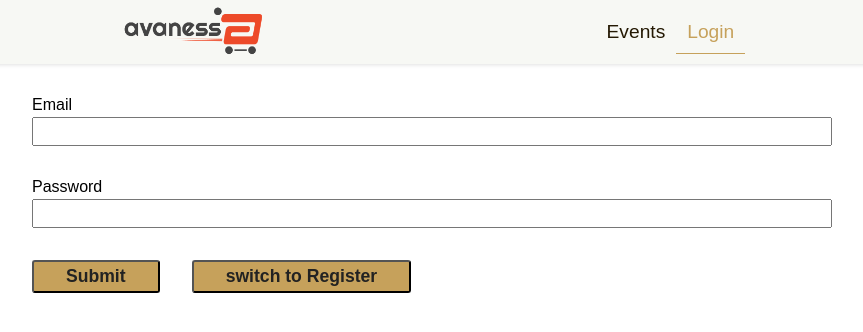
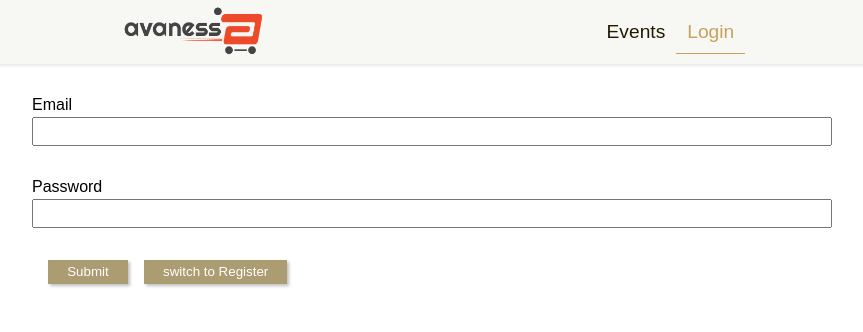
Before and after one commit to RedJanvier/graphql-fullstack-learn, a React (Create React App) app in the folder frontend/: page /auth in a window 1280 px wide. Shown: the top 332 px of the page, without its empty margins (208-1071 px from the left). Built offline with nearby package versions, Linux system fonts and the light colour scheme.

Commit message:
Added Create Event modal

```diff
--- a/frontend/src/App.css
+++ b/frontend/src/App.css
@@ -22,3 +22,18 @@ ul {
   width: 100%;
   max-width: 800px;
 }
+.btn {
+  background: rgb(172, 156, 113);
+  outline: none;
+  border: none;
+  padding: 0.3rem 1.2rem;
+  margin-left: 1rem;
+  box-shadow: 2px 2px 3px rgba(0, 0, 0, 0.25);
+  color: white;
+  transition: all ease 0.2s;
+}
+.btn:hover,
+.btn:active {
+  background: rgb(185, 163, 101);
+  box-shadow: 3px 3px 3px rgba(0, 0, 0, 0.3);
+}
--- a/frontend/src/App.js
+++ b/frontend/src/App.js
@@ -20,7 +20,7 @@ function App() {
       <Router>
         <>
           <NavBar />
-
+          <main className="page">
             <Switch>
               {!token && <Redirect from="/" to="/auth" exact />}
               {!token && <Redirect from="/bookings" to="/auth" exact />}
@@ -30,6 +30,7 @@ function App() {
               <Route path="/events" component={Events} />
               <Route path="/bookings" component={Bookings} />
             </Switch>
+          </main>
         </>
       </Router>
     </div>
--- /dev/null
+++ b/frontend/src/components/Backdrop/Backdrop.css
@@ -0,0 +1,9 @@
+.backdrop {
+  position: fixed;
+  width: 100vw;
+  height: 100vh;
+  top: 0;
+  left: 0;
+  background: rgba(0, 0, 0, 0.75);
+  z-index: 2;
+}
--- /dev/null
+++ b/frontend/src/components/Backdrop/Backdrop.js
@@ -0,0 +1,7 @@
+import React from 'react';
+
+import './Backdrop.css';
+
+const Backdrop = () => <div className="backdrop"></div>;
+
+export default Backdrop;
--- /dev/null
+++ b/frontend/src/components/Modal/Modal.css
@@ -0,0 +1,27 @@
+.modal {
+  position: relative;
+  width: 90%;
+  max-width: 30rem;
+  background: #fff;
+  z-index: 4;
+  display: flex;
+  flex-direction: column;
+  top: 50%;
+  left: 50%;
+  transform: translate(-50%);
+  box-shadow: 2px 1px 4px rgba(0, 0, 0, 0.85);
+}
+
+.modal__header {
+  padding: 1.4rem;
+  background: rgb(172, 156, 113);
+  color: #fff;
+  margin-bottom: 1rem;
+}
+
+.modal__actions {
+  display: flex;
+  justify-content: flex-end;
+  padding: 0.7rem;
+  background: rgb(248, 248, 248);
+}
--- /dev/null
+++ b/frontend/src/components/Modal/Modal.js
@@ -0,0 +1,28 @@
+import React from 'react';
+
+import './Modal.css';
+
+const Modal = (props) => {
+  return (
+    <div className="modal">
+      <div className="modal__header">
+        <h3>Create an event</h3>
+      </div>
+      <div className="modal__content">Create an event here...</div>
+      <div className="modal__actions">
+        {props.canCancel && (
+          <button className="modal__cancel btn" onClick={props.onCancel}>
+            Cancel
+          </button>
+        )}
+        {props.canConfirm && (
+          <button className="modal__confirm btn" onClick={props.onConfirm}>
+            Confirm
+          </button>
+        )}
+      </div>
+    </div>
+  );
+};
+
+export default Modal;
--- a/frontend/src/components/NavBar/Search.module.css
+++ b/frontend/src/components/NavBar/Search.module.css
@@ -10,7 +10,7 @@ ul {
   position: fixed;
   top: 0;
   left: 0;
-  z-index: 2;
+  z-index: 1;
   justify-content: space-evenly;
   background: #f7f8f4;
   align-items: center;
--- a/frontend/src/pages/Auth.js
+++ b/frontend/src/pages/Auth.js
@@ -55,7 +55,7 @@ const Auth = () => {
     }
   };
   return (
-    <div className="page">
+    <div>
       <form className={styles.wrapper} onSubmit={handleSubmit}>
         <div className={styles['form-field']}>
           <label htmlFor="email">Email</label>
@@ -76,9 +76,12 @@ const Auth = () => {
           />
         </div>
         <div className="form-actions">
-          <button type="submit">Submit</button>
+          <button type="submit" className="btn">
+            Submit
+          </button>
           <button
             type="button"
+            className="btn"
             onClick={() => changeForm(form === 'Login' ? 'Register' : 'Login')}
           >
             switch to {form === 'Login' ? 'Register' : 'Login'}
--- a/frontend/src/pages/Auth.module.css
+++ b/frontend/src/pages/Auth.module.css
@@ -17,14 +17,3 @@
   padding: 0.3rem 0;
   width: 100%;
 }
-
-button {
-  background: #c6a15b;
-  color: #222;
-  padding: 0.25rem 2rem;
-  margin-right: 2rem;
-  border-radius: 3px;
-  font-size: 1.1rem;
-  font-weight: bold;
-  /* box-shadow: 1px 1px 5px rgba(0, 0, 0, 0.7); */
-}
--- /dev/null
+++ b/frontend/src/pages/Events.css
@@ -0,0 +1,12 @@
+.create-event {
+  display: flex;
+  text-align: center;
+  align-items: center;
+  flex-direction: column;
+  padding: 2rem;
+  border: 2px solid rgb(172, 156, 113);
+  border-radius: 3px;
+}
+.create-event .btn {
+  margin: 1rem;
+}
--- a/frontend/src/pages/Events.js
+++ b/frontend/src/pages/Events.js
@@ -1,9 +1,38 @@
-import React from 'react';
+import React, { useState, useContext } from 'react';
 
-export default function Events() {
+import './Events.css';
+import Modal from '../components/Modal/Modal';
+import Backdrop from '../components/Backdrop/Backdrop';
+import { GlobalContext } from '../context/GlobalState';
+
+const Events = (props) => {
+  const { token } = useContext(GlobalContext);
+  const [state, setState] = useState({ showModal: false });
+
   return (
     <div>
-      <h1>The Events Page</h1>
+      {token && (
+        <div className="create-event">
+          <h3>Create a new Event</h3>
+          <button
+            className="btn"
+            onClick={() => setState({ ...state, showModal: true })}
+          >
+            Create an new event
+          </button>
+        </div>
+      )}
+
+      {state.showModal && (
+        <Modal
+          canCancel={true}
+          canConfirm={true}
+          onCancel={() => setState({ ...state, showModal: false })}
+        />
+      )}
+      {state.showModal && <Backdrop />}
     </div>
   );
-}
+};
+
+export default Events;
```
Lines whose indentation alone changed are shown as unchanged.
